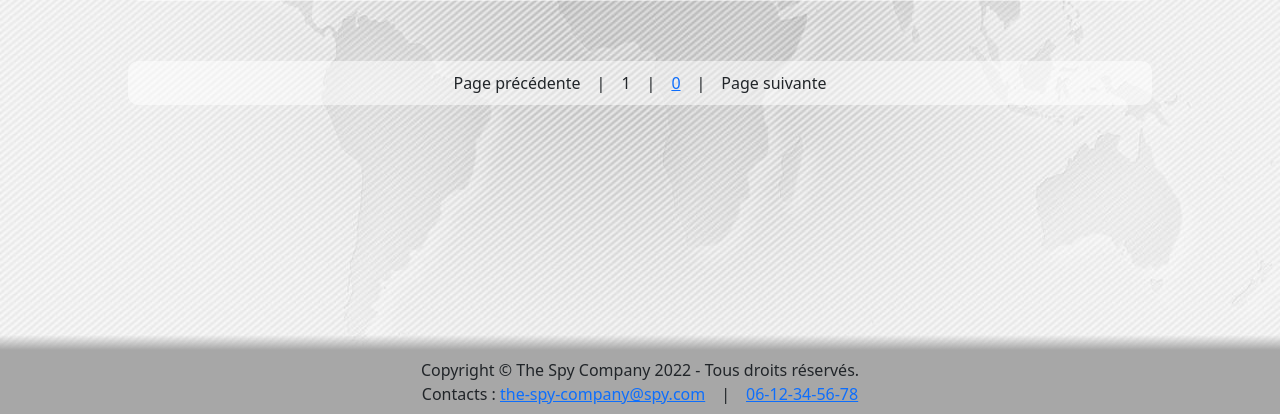
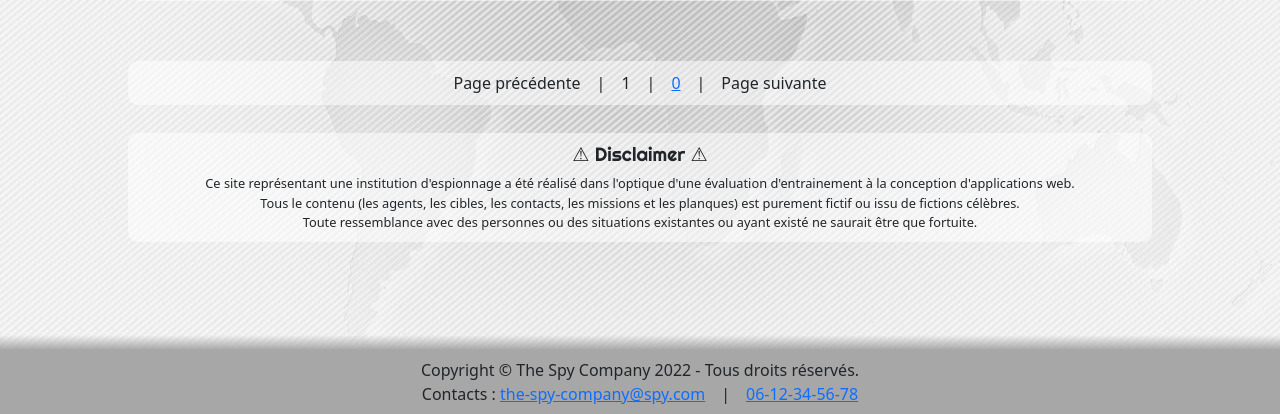
Before and after one commit to Skoognuts/the-spy-company, a Symfony app: template templates/default/index.html.twig in a window 1280 px wide. Shown: the part 386-800 px from the top of the page. Run offline with Twig, Linux system fonts and the light colour scheme; the template is opened without the code that fills it, so the values that code supplies are empty; some libraries are stand-ins or nearby versions.

Commit message:
TWIG: Add Disclaimer.

```diff
--- a/public/styles/style.css
+++ b/public/styles/style.css
@@ -102,7 +102,8 @@ h2 {
 
 .titles-wrapper,
 .table-wrapper,
-.pagination-menu {
+.pagination-menu,
+.disclaimer {
   width: 80%;
   margin-top: 20px;
   border-radius: 10px;
@@ -341,3 +342,17 @@ input {
   color: #212529;
   text-decoration: none;
 }
+
+.disclaimer {
+  display: flex;
+  flex-direction: column;
+  justify-content: center;
+  align-items: center;
+  padding: 10px;
+  margin-bottom: 130px;
+}
+
+.disclaimer > p {
+  margin: 0;
+  font-size: 0.8rem;
+}
--- a/templates/default/index.html.twig
+++ b/templates/default/index.html.twig
@@ -46,7 +46,7 @@
                 </tbody>
             </table>
         </div>
-        <div class="pagination-menu">
+        <div class="pagination-menu mb-2">
             <p class="inactive-link">Page précédente</p>
             <p>&emsp;|&emsp;</p>
             {% for i in range(1, pageCount) %}
@@ -63,6 +63,12 @@
                 <p class="inactive-link">Page suivante</p>
             {% endif %}
         </div>
+        <div class="disclaimer text-center">
+            <h2>⚠ Disclaimer ⚠</h2>
+            <p>Ce site représentant une institution d'espionnage a été réalisé dans l'optique d'une évaluation d'entrainement à la conception d'applications web.</br>
+            Tous le contenu (les agents, les cibles, les contacts, les missions et les planques) est purement fictif ou issu de fictions célèbres.</br>
+            Toute ressemblance avec des personnes ou des situations existantes ou ayant existé ne saurait être que fortuite.</p>
+        </div>
     </main>
 
     {{ include('parts/_footer.html.twig') }}
```
Also changed, not shown: templates/default/index_page.html.twig (+7 -1 lines), 1 other file.
